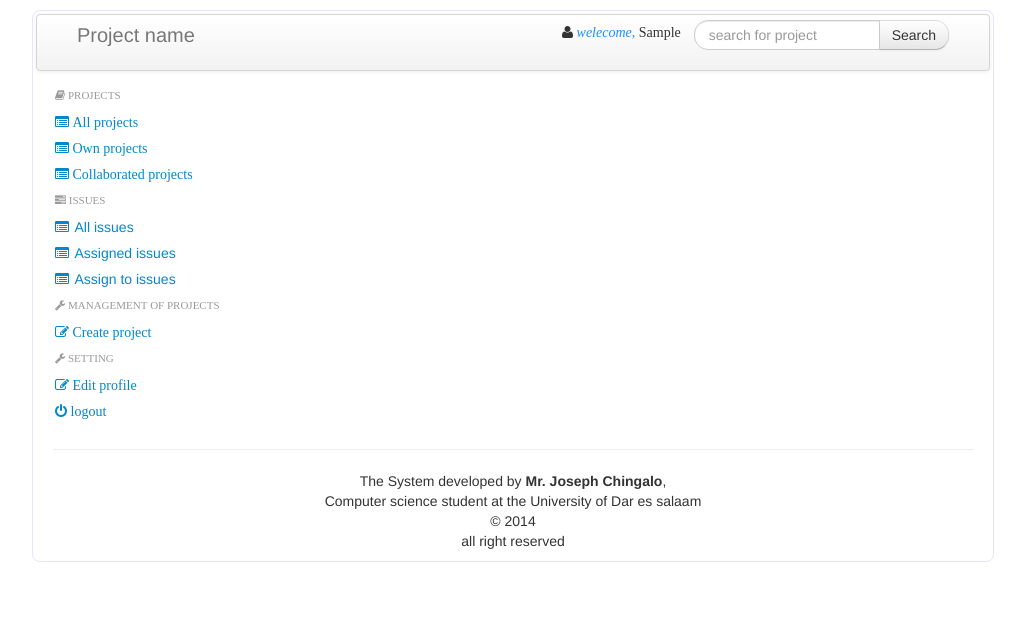
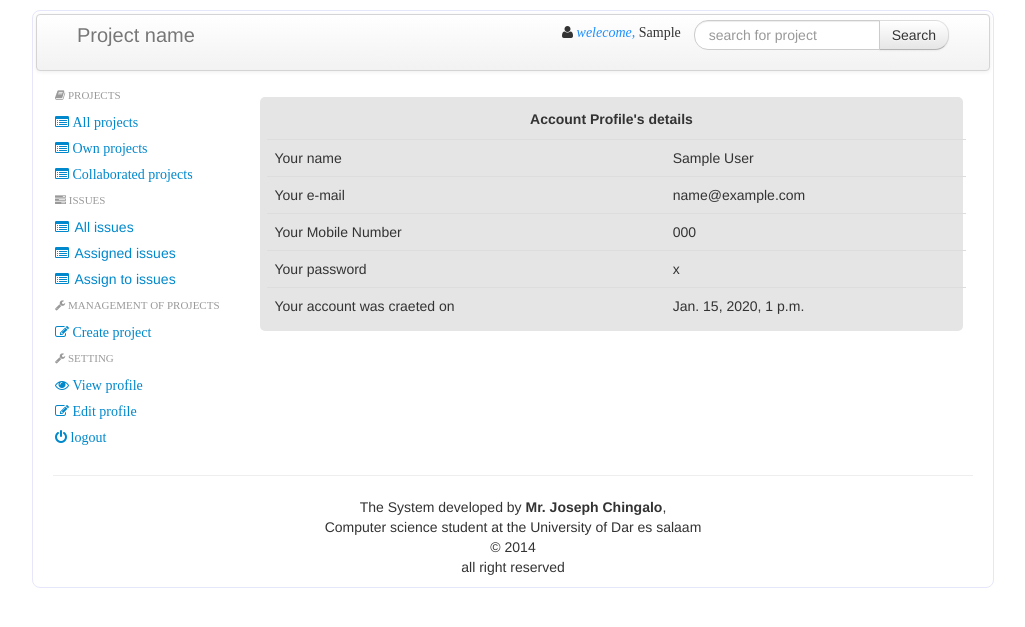
Before and after one commit to chingalo/reportissues, a Django app: page /1/viewProfile/ in a window 1280 px wide. Shown: the top 627 px of the page, without its empty margins (127-1152 px from the left). Run offline with Django 3.2, Linux system fonts and the light colour scheme; tables that the repository leaves empty hold one stand-in row (values such as "Sample post"); parts of the project's set-up code (start-up, migrations or seed data) failed here and were passed over; some libraries are stand-ins or nearby versions.

Commit message:
update template for handle all edit and view profile process

```diff
--- a/templates/user.html
+++ b/templates/user.html
@@ -47,6 +47,7 @@
 			</ul>
 			<ul class="nav nav-list">
 				<li class="nav-header"><i class = "icon-wrench">&#160;Setting</i></li>
+				<li><a href= "{% url 'viewProfile' user.id %}"><i class ="icon-eye-open">&#160;View profile </i></a></li>
 				<li><a href= "{% url 'editProfile' user.id %}"><i class ="icon-edit">&#160;Edit profile </i></a></li>
 				<li><a href= "{% url 'logout' user.id %}"><i class = "icon-off">&#160;logout</i></a></li>
 			</ul>
--- a/templates/userFunction.html
+++ b/templates/userFunction.html
@@ -356,7 +356,36 @@
 
 
 		<!-- view profile ----->
-		{%if contents == 'viewProfile' %}{% endif %}
+		{%if contents == 'viewProfile' %}
+		<div class = "profile">
+			<h5>Account Profile's details</h5>
+			<table class = "table table-hover">
+				<thead></thead>
+				<tbody>
+					<tr>
+						<td>Your name </td>
+						<td>{{user.name}}</td>
+					</tr>
+					<tr>
+						<td>Your e-mail </td>
+						<td>{{user.e_mail}}</td>
+					</tr>
+					<tr>
+						<td>Your Mobile Number </td>
+						<td>{{user.mobile_number}}</td>
+					</tr>
+					<tr>
+						<td>Your password </td>
+						<td>{{user.password}}</td>
+					</tr>
+					<tr>
+						<td>Your account was craeted on </td>
+						<td>{{user.entry_date}}</td>
+					</tr>
+				</tbody>
+			</table>
+		</div>
+		{% endif %}
 
 
 
```
